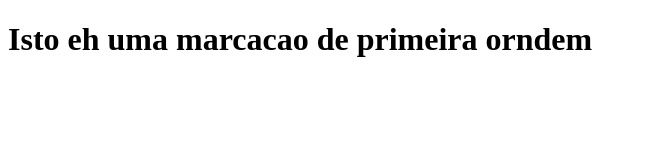
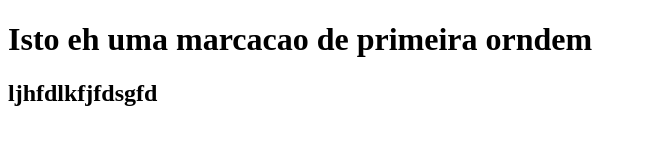
Before and after one commit to marcioas/teste1, a plain HTML site: page arq2.html in a window 1280 px wide. Shown: the whole page, without its empty margins (0-646 px from the left). Drawn offline with Linux system fonts and the light colour scheme.

Commit message:
SEGUNDA ALTERCAO

```diff
--- a/arq2.html
+++ b/arq2.html
@@ -5,6 +5,6 @@
 </head>
 <body>
 <h1>Isto eh uma marcacao de primeira orndem</h1>
-
+<h2>ljhfdlkfjfdsgfd</h2>
 </body>
 </html>
```
